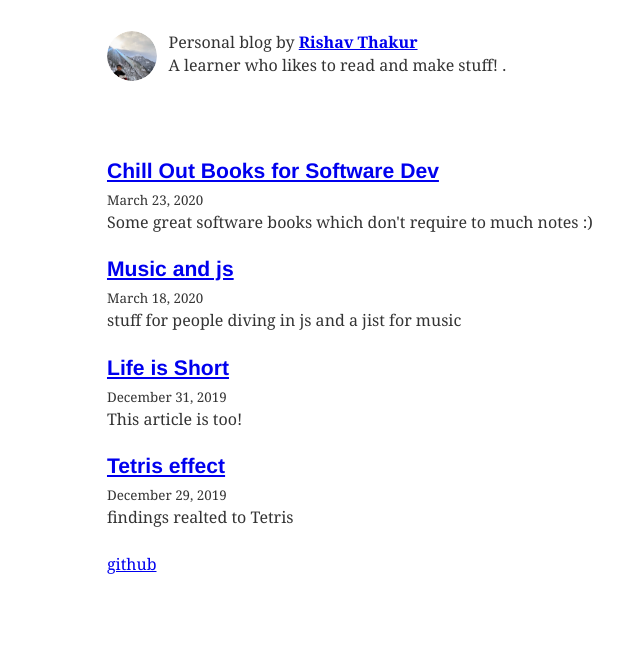
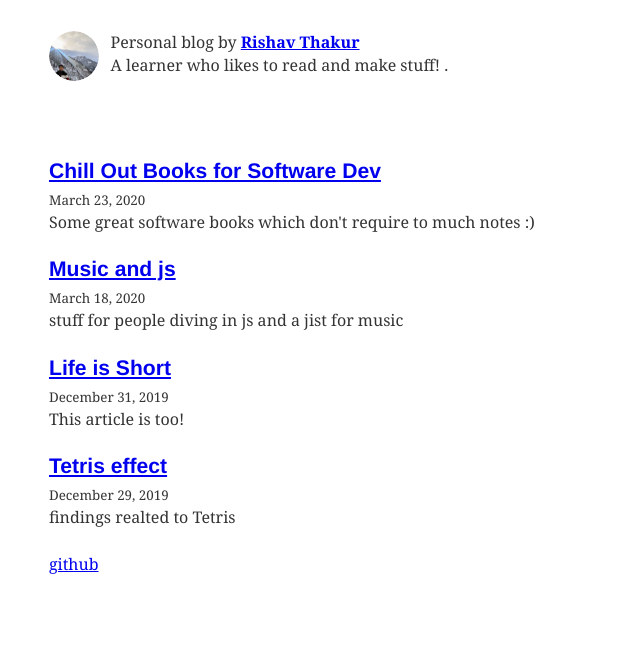
Before and after one commit to StTronn/Nocturne-Blog, a Gatsby site: page / in a window 1280 px wide. Shown: the part 149-800 px from the top of the page, without its empty margins (272-912 px from the left). Built offline with nearby package versions, Linux system fonts and the light colour scheme; Gatsby itself is replaced by a stand-in of ours; some packages are replaced by stand-ins of ours.

Commit message:
fixed about related minor issue and added search structure

```diff
--- a/content/about/about.md
+++ b/content/about/about.md
@@ -1 +1,6 @@
+---
+title: About Me
+description: "about me"
+---
+
 about
--- a/src/components/layout.js
+++ b/src/components/layout.js
@@ -79,7 +79,7 @@ class Layout extends React.Component {
         style={{
           marginLeft: `auto`,
           marginRight: `auto`,
-          maxWidth: rhythm(24),
+          maxWidth: rhythm(29),
           padding: `${rhythm(1.5)} ${rhythm(3 / 4)}`,
         }}
       >
--- a/src/pages/index.js
+++ b/src/pages/index.js
@@ -7,6 +7,21 @@ import SEO from "../components/seo"
 import { rhythm } from "../utils/typography"
 
 class BlogIndex extends React.Component {
+  constructor(props){
+    super(props);
+    this.state={
+      search:""
+    }
+  }
+  searchFilter = ({node})=>{
+    let {search}=this.state;
+    if (search==="")
+      return true;
+    else if (node.frontmatter.title.toLowerCase().includes(search)) return true;
+      else return false;
+
+  }
+
   render() {
     const { data } = this.props
     const siteTitle = data.site.siteMetadata.title
@@ -16,7 +31,7 @@ class BlogIndex extends React.Component {
       <Layout location={this.props.location} title={siteTitle}>
         <SEO title="All posts" />
         <Bio />
-        {posts.map(({ node }) => {
+        {posts.filter(this.searchFilter).map(({ node }) => {
           const title = node.frontmatter.title || node.fields.slug
           return (
             <article key={node.fields.slug}>
--- a/src/templates/blog-post.js
+++ b/src/templates/blog-post.js
@@ -12,6 +12,7 @@ class BlogPostTemplate extends React.Component {
     const siteTitle = this.props.data.site.siteMetadata.title
     const { previous, next } = this.props.pageContext
 
+    console.log(next.fields.slug,next.fields.slug!=="/about/" );
     return (
       <Layout location={this.props.location} title={siteTitle}>
         <SEO
@@ -60,14 +61,14 @@ class BlogPostTemplate extends React.Component {
             }}
           >
             <li>
-              {previous && (
+              {previous && previous.fields.slug!=="/about/" &&(
                 <Link to={previous.fields.slug} rel="prev">
                   ← {previous.frontmatter.title}
                 </Link>
               )}
             </li>
             <li>
-              {next && (
+              {next && next.fields.slug!=="/about/" && (
                 <Link to={next.fields.slug} rel="next">
                   {next.frontmatter.title} →
                 </Link>
```
